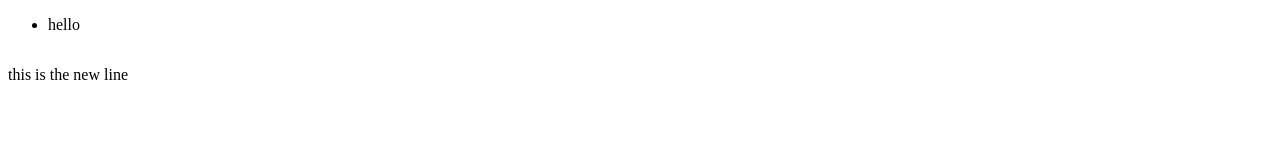
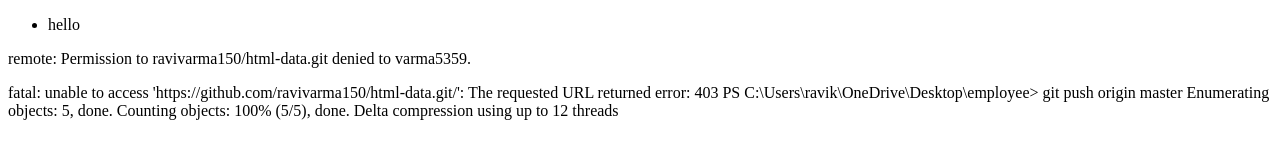
Before and after one commit to ravivarma150/html-data, a plain HTML site: page index.html in a window 1280 px wide. Drawn offline with Linux system fonts and the light colour scheme.

Commit message:
add new lines

```diff
--- a/index.html
+++ b/index.html
@@ -13,8 +13,14 @@
             </li>
         </ul>
     </table>
-    <p>
-        this is the new line
-    </p>
+<span>remote: Permission to ravivarma150/html-data.git denied to varma5359.</span>
+
+<p>
+    fatal: unable to access 'https://github.com/ravivarma150/html-data.git/': The requested URL returned error: 403
+PS C:\Users\ravik\OneDrive\Desktop\employee> git push origin master
+Enumerating objects: 5, done.
+Counting objects: 100% (5/5), done.
+Delta compression using up to 12 threads
+</p>
 </body>
 </h
```
